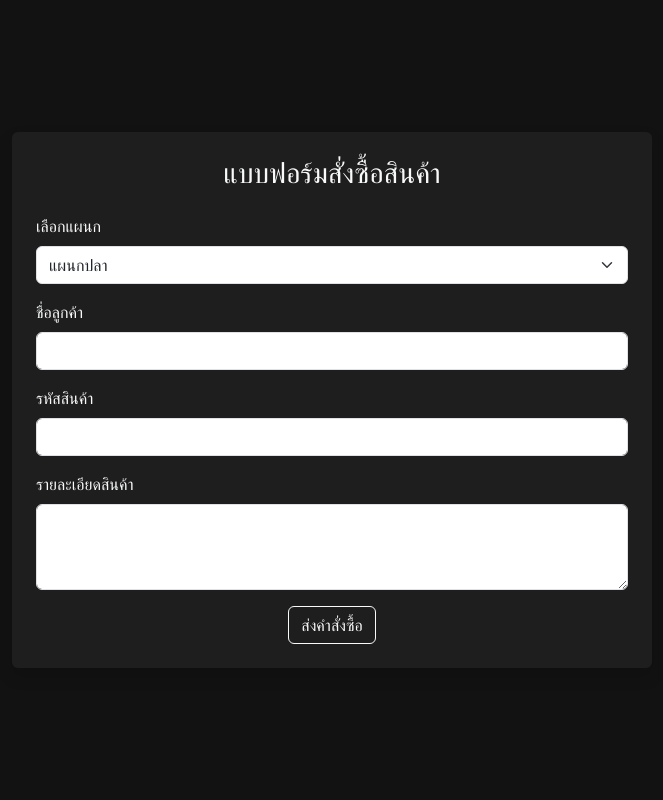
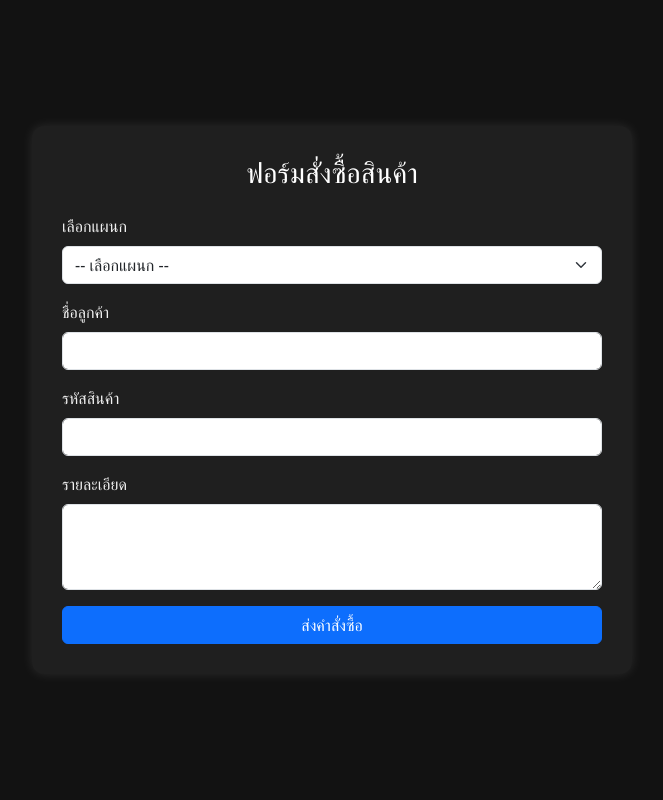
Before and after one commit to nicexwisly/line-bot-int, a Flask app: page /form in a window 1280 px wide. Shown: the whole page, without its empty margins (308-971 px from the left). Run offline with Flask 3, Linux system fonts and the light colour scheme; some libraries are stand-ins or nearby versions.

Commit message:
Add files via upload

```diff
--- a/templates/form.html
+++ b/templates/form.html
@@ -1,47 +1,97 @@
 <!DOCTYPE html>
-<html lang="en">
+<html lang="th">
 <head>
   <meta charset="UTF-8">
-  <title>สั่งซื้อสินค้า</title>
-  <link href="https://cdn.jsdelivr.net/npm/bootstrap@5.3.3/dist/css/bootstrap.min.css" rel="stylesheet">
+  <title>ฟอร์มสั่งซื้อสินค้า</title>
+
+  <!-- Bootstrap 5 -->
+  <link href="https://cdn.jsdelivr.net/npm/bootstrap@5.3.0/dist/css/bootstrap.min.css" rel="stylesheet">
+
+  <!-- SweetAlert2 -->
+  <script src="https://cdn.jsdelivr.net/npm/sweetalert2@11"></script>
+
   <style>
     body {
       background-color: #121212;
       color: #ffffff;
+      display: flex;
+      justify-content: center;
+      align-items: center;
+      height: 100vh;
     }
-    .card {
-      background-color: #1e1e1e;
-      border: none;
+
+    .form-container {
+      background-color: #1f1f1f;
+      padding: 30px;
+      border-radius: 12px;
+      box-shadow: 0 0 12px rgba(255,255,255,0.1);
+      width: 100%;
+      max-width: 600px;
+    }
+
+    label {
+      color: #f1f1f1;
     }
   </style>
 </head>
-<body class="d-flex justify-content-center align-items-center min-vh-100">
-  <div class="card p-4 shadow w-50">
-    <h3 class="mb-4 text-center text-light">แบบฟอร์มสั่งซื้อสินค้า</h3>
-    <form method="POST" action="/submit">
+<body>
+
+  <div class="form-container">
+    <h3 class="mb-4 text-center">ฟอร์มสั่งซื้อสินค้า</h3>
+
+    <form id="orderForm" action="/submit" method="POST">
       <div class="mb-3">
-        <label for="department" class="form-label text-light">เลือกแผนก</label>
+        <label for="department" class="form-label">เลือกแผนก</label>
         <select class="form-select" id="department" name="department" required>
+          <option value="">-- เลือกแผนก --</option>
           <option value="fish">แผนกปลา</option>
           <option value="pork">แผนกหมู</option>
         </select>
       </div>
+
       <div class="mb-3">
-        <label for="customer" class="form-label text-light">ชื่อลูกค้า</label>
+        <label for="customer" class="form-label">ชื่อลูกค้า</label>
         <input type="text" class="form-control" id="customer" name="customer" required>
       </div>
+
       <div class="mb-3">
-        <label for="item" class="form-label text-light">รหัสสินค้า</label>
+        <label for="item" class="form-label">รหัสสินค้า</label>
         <input type="text" class="form-control" id="item" name="item" required>
       </div>
+
       <div class="mb-3">
-        <label for="detail" class="form-label text-light">รายละเอียดสินค้า</label>
+        <label for="detail" class="form-label">รายละเอียด</label>
         <textarea class="form-control" id="detail" name="detail" rows="3" required></textarea>
       </div>
-      <div class="text-center">
-        <button type="submit" class="btn btn-outline-light">ส่งคำสั่งซื้อ</button>
+
+      <div class="d-grid">
+        <button type="button" class="btn btn-primary" onclick="confirmOrder()">ส่งคำสั่งซื้อ</button>
       </div>
     </form>
   </div>
+
+  <script>
+    function confirmOrder() {
+      const customer = document.getElementById("customer").value;
+      const item = document.getElementById("item").value;
+      const detail = document.getElementById("detail").value;
+
+      Swal.fire({
+        icon: 'warning',
+        title: 'ยืนยันการสั่งซื้อ?',
+        html: `<strong>ลูกค้า:</strong> ${customer}<br><strong>สินค้า:</strong> ${item}<br><strong>รายละเอียด:</strong> ${detail}`,
+        showCancelButton: true,
+        confirmButtonText: 'ยืนยัน',
+        cancelButtonText: 'ยกเลิก',
+        confirmButtonColor: '#0d6efd',
+        cancelButtonColor: '#dc3545'
+      }).then((result) => {
+        if (result.isConfirmed) {
+          document.getElementById("orderForm").submit();
+        }
+      });
+    }
+  </script>
+
 </body>
 </html>
```
